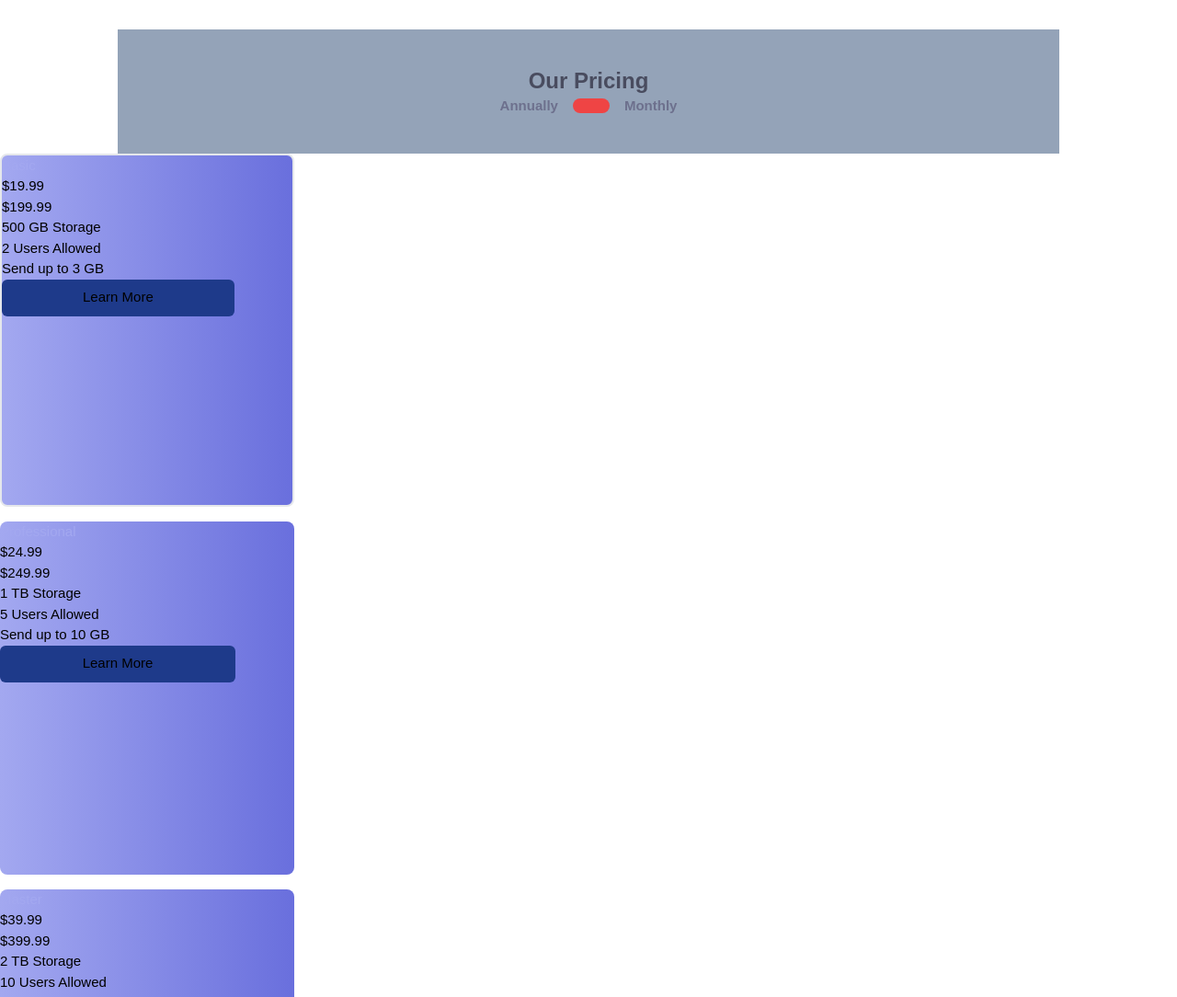
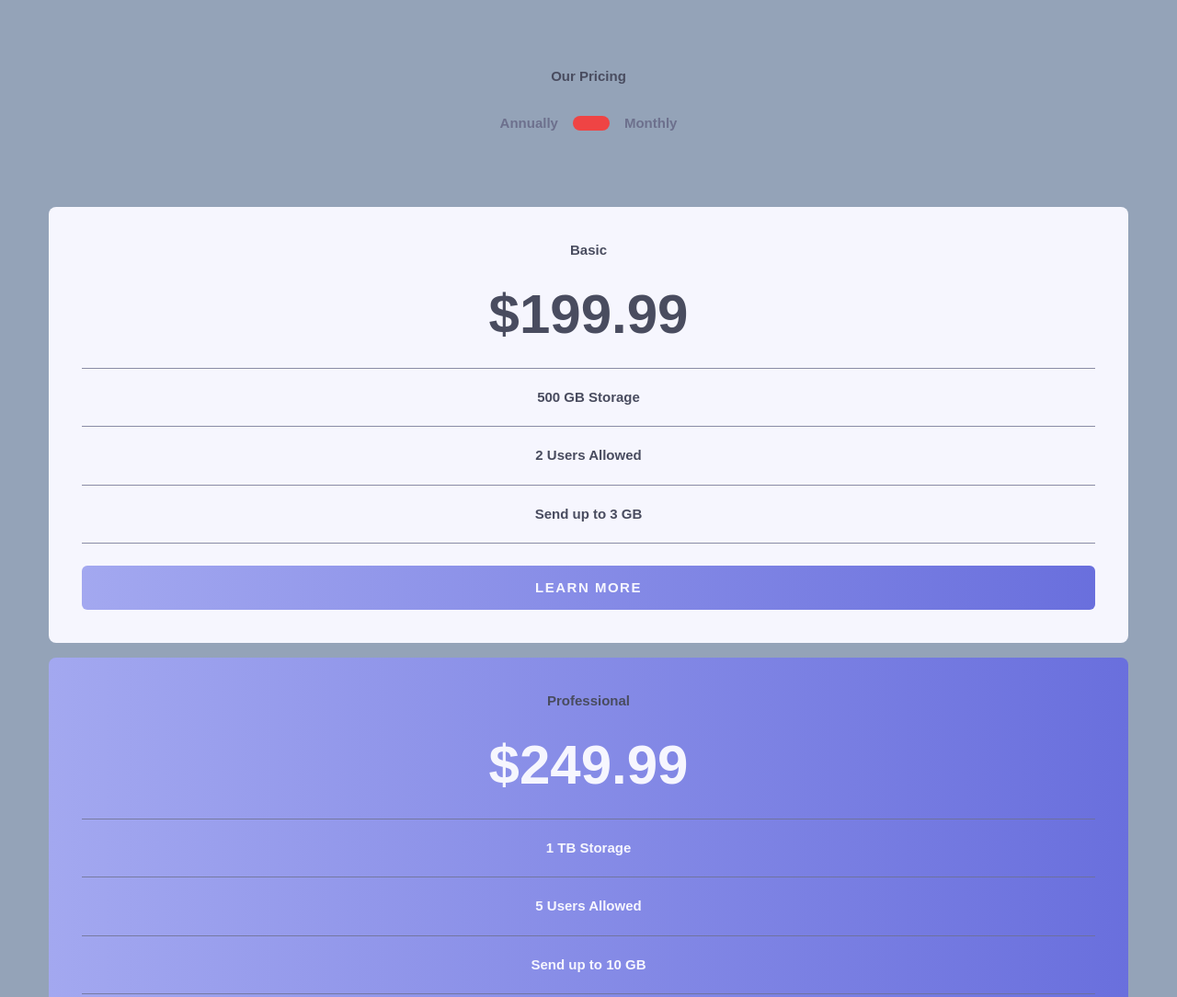
Before and after one commit to fadelun/Pricing-component-with-toggle, a website: page public/index.html in a window 1280 px wide. Shown: the top 1084 px of the page at 92% size. Drawn offline with Linux system fonts and the light colour scheme.

Commit message:
just finished the first card

```diff
--- a/input.css
+++ b/input.css
@@ -4,16 +4,31 @@
 
 @layer base {
   .title {
-    @apply text-2xl text-[#494C5F] font-bold;
+    @apply text-[#494C5F] font-bold;
+  }
+
+  .price {
+    @apply text-6xl font-bold;
+  }
+
+  .btn {
+    @apply tracking-widest;
   }
 }
 
 @layer components {
   .card {
-    @apply bg-gradient-to-r from-blue-primary to-violet-primary w-80 h-96 rounded-lg mb-4;
+    @apply bg-white-ghost rounded-lg mb-4 text-center p-9 text-[#494c5f];
+    /* @apply bg-gradient-to-r from-blue-primary to-violet-primary rounded-lg mb-4 text-center ; */
+    min-width: 327px;
+    min-height: 453px;
+  }
+
+  .bg-primary {
+    @apply bg-gradient-to-r from-blue-primary to-violet-primary rounded-lg text-center;
   }
 
   .btn {
-    @apply w-4/5 h-10 rounded-md bg-blue-900;
+    @apply w-full h-12 p-2  rounded-md bg-blue-900;
   }
 }
--- a/public/index.html
+++ b/public/index.html
@@ -22,9 +22,10 @@
       }
     </style>
   </head>
-  <body class="text-[15px] font-monst">
-    <header class="w-4/5 p-8 py-10 mt-8 mx-auto text-center bg-slate-400">
-      <h3 class="title">Our Pricing</h2>
+  <body class="text-[15px] font-monst bg-slate-400">
+    <div class="container w-11/12 mx-auto">
+      <header class=" p-8 py-10 mt-8 mb-10 text-center bg-slate-400">
+        <h3 class="title mb-7">Our Pricing</h2>
           <div id="toggle" class="text-[#6D708D] font-bold w-full flex justify-center items-center">
             <span class="px-4">
               Annually
@@ -37,31 +38,36 @@
 
 
       </header>
-    <main class="container">
-      <div class="card border-2 ">
-        <h4 class="text-blue-primary">Basic</h4>
-        <p class="price">$19.99</p>
-        <p class="price">$199.99</p>
-        <ul>
-          <li>500 GB Storage</li>
-          <li>2 Users Allowed </li>
-          <li>Send up to 3 GB</li>
+      <main>
+        <!-- card-1 -->
+        <div class="card font-bold">
+          <h4 class="title">Basic</h4>
+          <!-- <p class="price my-7">$19.99</p> -->
+          <p class="price my-7">$199.99</p>
+          <ul class="mb-6">
+            <li class="list border-y-[1px] border-y-[#6d708dc9] py-5">500 GB Storage</li>
+            <li class="list py-5">2 Users Allowed </li>
+            <li class="list border-y-[1px] border-y-[#6d708dc9] py-5">Send up to 3 GB</li>
           </ul>
 
-        <button class="btn">Learn More</button>
+          <button class="btn bg-primary text-white-ghost font-bold">LEARN MORE</button>
 
         </div>
-      <div class="card mb-4">
-        <h4 class="text-blue-primary">Professional</h4>
-        <p class="price">$24.99</p>
-        <p class="price">$249.99</p>
-        <ul>
-          <li>1 TB Storage</li>
-          <li>5 Users Allowed</li>
-          <li>Send up to 10 GB </li>
+
+        <!-- card-2 -->
+        <div class="card bg-primary font-bold text-white-ghost">
+          <h4 class="title">Professional</h4>
+          <!-- <p class="price">$24.99</p> -->
+          <p class="price my-7">$249.99</p>
+          <ul class="mb-6">
+            <li class="list border-y-[1px] border-y-[#6d708dc9] py-5">1 TB Storage</li>
+            <li class="list py-5">5 Users Allowed</li>
+            <li class="list border-y-[1px] border-y-[#6d708dc9] py-5">Send up to 10 GB </li>
           </ul>
-        <button class="btn">Learn More</button>
+          <button class="btn bg-white-ghost text-blue-primary font-bold">Learn More</button>
         </div>
+
+        <!-- card-3 -->
         <div class="card ">
           <h4 class="text-blue-primary">Master</h4>
           <p class="price">$39.99</p>
@@ -76,6 +82,9 @@
         </div>
       </main>
 
+    </div>
+
+
 
 
     <div class="attribution">Challenge by <a href="https://www.frontendmentor.io?ref=challenge" target="_blank">Frontend Mentor</a>. Coded by <a href="#">Your Name Here</a>.</div>
```
Also changed, not shown: public/css/style.css. Lines whose indentation alone changed are shown as unchanged.
